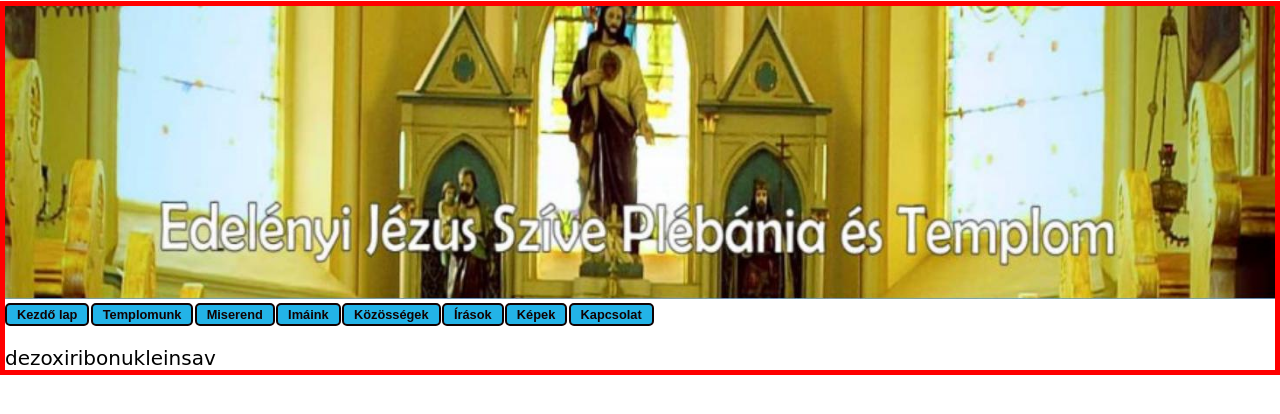
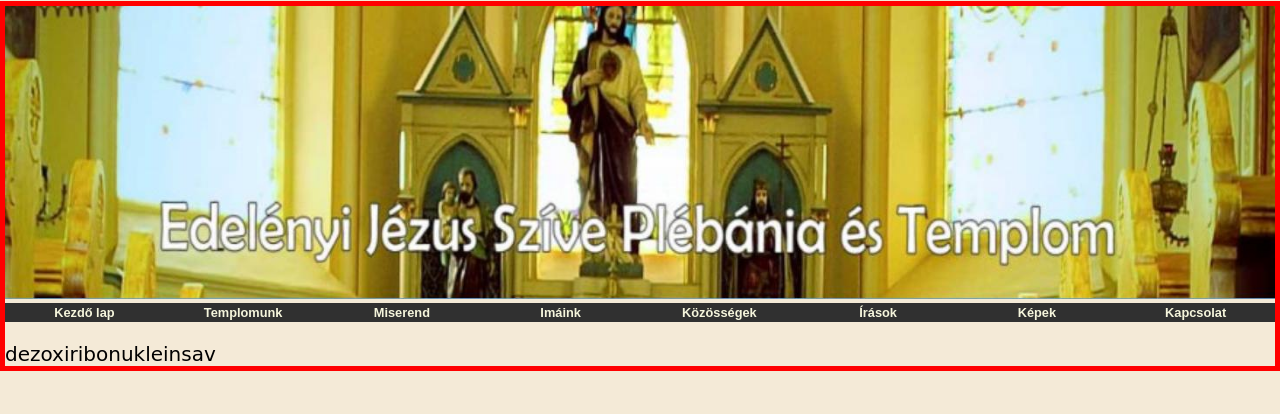
Before and after one commit to jspedeleny/jspedeleny.github.io, a plain HTML site: page index.html in a window 1280 px wide. Drawn offline with Linux system fonts and the light colour scheme; a web font is replaced by a local one.

Commit message:
20230724

```diff
--- a/css/style.css
+++ b/css/style.css
@@ -1,11 +1,15 @@
 body {
     border: 5px solid red;
+    background-color: #f4ead7;
+
     /*background-color: rgb(255, 255, 128);*/
     /*background-color: #cccccc;*/
     padding: 0%;
-   margin: 0.1% auto; /*ettől lesz középen: auto*/
+    margin: 0.1% auto;
+    /*ettől lesz középen: auto*/
 
-  max-width: fit-content; /*ez a bűvös sor, ettől az oldal
+    max-width: fit-content;
+    /*ez a bűvös sor, ettől az oldal
   ha kicsinyíted, nem csak a tartalom csökken, hanem
   az oldal is kisebb lesz, ameddig a tartalom van */
 
@@ -20,6 +24,7 @@ nav {
     /*A jelek szerint ennek a két sornak nincs
    funkciója*/
     justify-content: flex-start;
+    margin: 0, 0, 50px, 0;
 
 }
 
@@ -31,7 +36,8 @@ header {
 
 img {
     /*az egész img-re vonatkozó szabály funkció nélküli*/
-    max-width: 100%; /*nagyításkor a kép ha kitölti
+    max-width: 100%;
+    /*nagyításkor a kép ha kitölti
     a teljes szélességet, onnantól nem nagyobbodik tovább*/
     max-height: 300px;
     object-fit: contain;
@@ -48,18 +54,28 @@ img {
 nav a {
 
     text-decoration: none;
-    background-color: rgb(35, 179, 231);
-    border: solid 2px;
+    /*background-color: rgb(35, 179, 231);*/
+    background: #303030;
+    display: block;
+    width: 100%;
+    float: left;
+    max-height: 100px;
+
+
+/*background-color:#725609 ;*/
+/*background-color: (rgb 40, 40, 40)*/
+/*border: solid 2px;
     border-radius: 5px;
-    margin-left: 0.1%;
+    margin-left: 0.1%;*/
 
 text-align: center;
 padding: 2px 10px;
 max-width: 50%;
-    color: rgb(16, 2, 2);
+color:#f5f5dc;
 font-weight: 700;
 font-size: 80%;
-    font-family: 'Alef', sans-serif;
+font-family: 'Alef',
+sans-serif;
 object-fit: contain;
 }
 
@@ -68,11 +84,10 @@ nav a {
 }
 
 nav a:hover {
-    color: tomato;
+
+    background-color: #e1b12f;
+
 }
-
-
-
 
 
 
```
Also changed, not shown: index.html (indentation only), pages/templomunk/edelenyTemp.html (renamed from pages/templomok/edelenyTemp.html), pages/templomunk/foldvarTemp.html (renamed from pages/templomok/foldvarTemp.html). Lines whose indentation alone changed are shown as unchanged.
